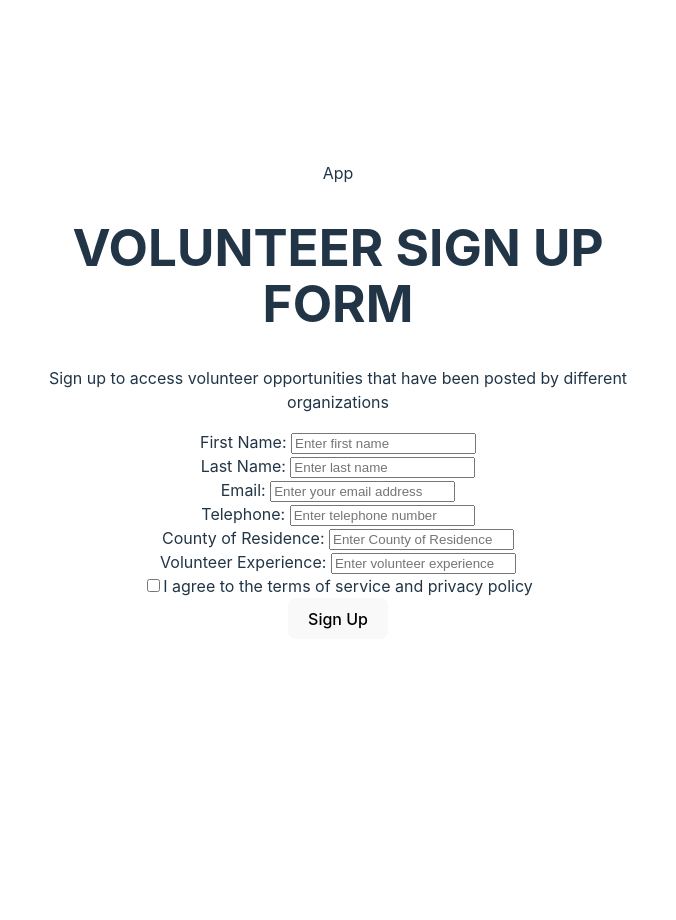
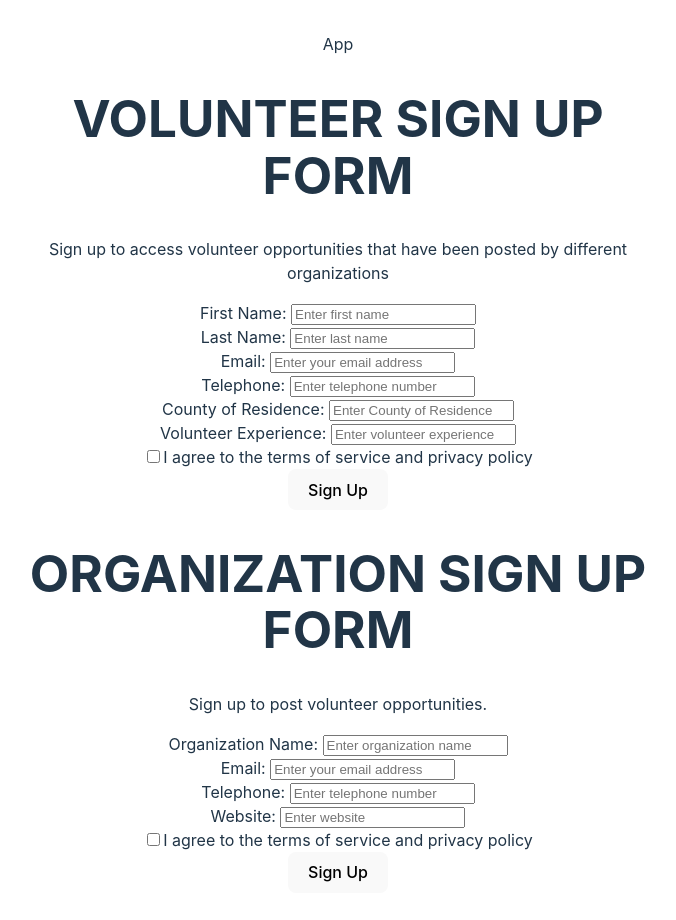
Before and after one commit to abdimalik-omar/phase2-group-project-Heartify, a React (Vite) app: page / in a window 1280 px wide. Shown: the top 920 px of the page, without its empty margins (302-978 px from the left). Before the commit the page ends 800 px from the top, so only its background shows below. Built offline with nearby package versions, Linux system fonts and the light colour scheme.

Commit message:
added functionality to Organization registration form and test JSON data

```diff
--- a/db.json
+++ b/db.json
@@ -1,32 +1,5 @@
 {
   "user": [
-    {
-      "first name": "john",
-      "last name": "doe",
-      "email": "john@gmail.com",
-      "telephone": "+254700000000",
-      "county of residence": "zambezi",
-      "volunteer experience": "architecture",
-      "id": "b48e"
-    },
-    {
-      "first name": "marie",
-      "last name": "hollis",
-      "email": "marie@gmail.com",
-      "telephone": "+254747560570",
-      "county of residence": "kinoo",
-      "volunteer experience": "neutrologist",
-      "id": "0d1a"
-    },
-    {
-      "first name": "ann",
-      "last name": "rita",
-      "email": "ann@gmail.com",
-      "telephone": "+254747547650",
-      "county of residence": "uthiru",
-      "volunteer experience": "radiologist",
-      "id": "bb10"
-    },
     {
       "id": "2fed",
       "firstName": "Kevin",
@@ -40,18 +13,12 @@
   ],
   "organization": [
     {
-      "name": "baristars",
-      "email": "baristars@gmail.com",
-      "telephone": "+254798475789",
-      "comment": "i love this website",
-      "id": "e35d"
-    },
-    {
-      "name": "heartify",
-      "email": "baristars@gmail.com",
-      "telephone": "+254798475789",
-      "comment": "i love this website",
-      "id": "063a"
+      "id": "e63a",
+      "organizationName": "moringa",
+      "email": "prodigy4614@gmail.com",
+      "telephone": "0707759220",
+      "website": "https://d3xtaarts.worpress.com",
+      "terms": true
     }
   ]
 }
--- a/src/App.jsx
+++ b/src/App.jsx
@@ -1,5 +1,6 @@
 import './App.css'
 import VolunteerRegForm from './components/VolunteerRegForm.jsx'
+import OrganizationRegForm from './components/OrganizationRegForm.jsx'
 import ContactUs from './pages/ContactUs'
 
 
@@ -25,6 +26,7 @@ function App() {
         </Routes>
         </BrowserRouter> */}
         <VolunteerRegForm/>
+        <OrganizationRegForm/>
     </>
   )
 }
--- a/src/components/OrganizationRegForm.jsx
+++ b/src/components/OrganizationRegForm.jsx
@@ -1,31 +1,114 @@
-import React from "react";
+import React, { useState } from "react";
 
-const OrganizationRegForm = ()=>{
-    return(
-<>
+const OrganizationRegForm = () => {
+  const [formData, setFormData] = useState({
+    organizationName: "",
+    email: "",
+    telephone: "",
+    website: "",
+    terms: false,
+  });
+
+  // Handle form changes
+  const handleChange = (e) => {
+    const { name, value, type, checked } = e.target;
+    setFormData({
+      ...formData,
+      [name]: type === "checkbox" ? checked : value,
+    });
+  };
+
+  // Handle form submission
+  const handleSubmit = async (e) => {
+    e.preventDefault();
+    if (!formData.terms) {
+      alert("You must agree to the terms to proceed.");
+      return;
+    }
+
+    try {
+      const response = await fetch("http://localhost:3000/organization", {
+        method: "POST",
+        headers: { "Content-Type": "application/json" },
+        body: JSON.stringify(formData),
+      });
+
+      if (response.ok) {
+        alert("Organization registered successfully!");
+        setFormData({
+          organizationName: "",
+          email: "",
+          telephone: "",
+          website: "",
+          terms: false,
+        });
+      } else {
+        alert("There was a problem with your submission.");
+      }
+    } catch (error) {
+      console.error("Error:", error);
+      alert("Error submitting form");
+    }
+  };
+
+  return (
     <div className="organization_reg_form">
       <h1>ORGANIZATION SIGN UP FORM</h1>
       <p>Sign up to post volunteer opportunities.</p>
-<form>
-    <label htmlFor="o_name">First Name: </label>
-    <input type="text" id="o_name" placeholder="Enter organization name"/>
-    <br/>
+      <form onSubmit={handleSubmit}>
+        <label htmlFor="o_name">Organization Name: </label>
+        <input
+          type="text"
+          id="o_name"
+          name="organizationName"
+          placeholder="Enter organization name"
+          value={formData.organizationName}
+          onChange={handleChange}
+        />
+        <br />
         <label htmlFor="o_email">Email: </label>
-    <input type="email" id="o_email" placeholder="Enter your email address"/>
-    <br/>
+        <input
+          type="email"
+          id="o_email"
+          name="email"
+          placeholder="Enter your email address"
+          value={formData.email}
+          onChange={handleChange}
+        />
+        <br />
         <label htmlFor="o_tphone">Telephone: </label>
-    <input type="text" id="o_tphone" placeholder="Enter telephone number"/>
-    <br/>
-    <label htmlFor="website">County of Residence: </label>
-    <input type="text" id="website" placeholder="Enter Website"/>
-    <br/>
-    <input type="radio" id="o_accept"></input>
-    <label htmlFor="o_accept">Do you agree to the terms of service and privacy policy.</label>
-    <br/>
+        <input
+          type="text"
+          id="o_tphone"
+          name="telephone"
+          placeholder="Enter telephone number"
+          value={formData.telephone}
+          onChange={handleChange}
+        />
+        <br />
+        <label htmlFor="website">Website: </label>
+        <input
+          type="text"
+          id="website"
+          name="website"
+          placeholder="Enter website"
+          value={formData.website}
+          onChange={handleChange}
+        />
+        <br />
+        <input
+          type="checkbox"
+          id="o_accept"
+          name="terms"
+          checked={formData.terms}
+          onChange={handleChange}
+        />
+        <label htmlFor="o_accept">I agree to the terms of service and privacy policy</label>
+        <br />
         <button type="submit">Sign Up</button>
       </form>
     </div>
-</>
   );
-}
+};
+
 export default OrganizationRegForm;
```
Lines whose indentation alone changed are shown as unchanged.
